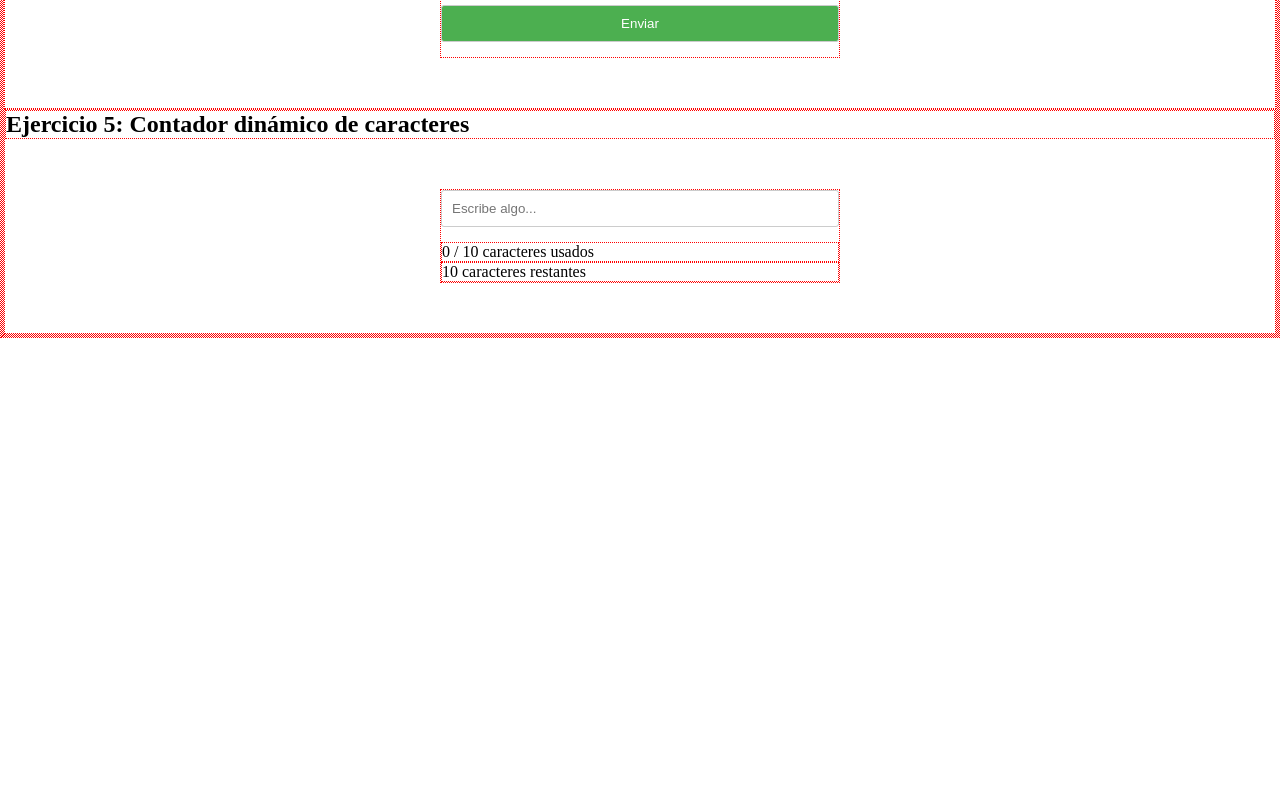
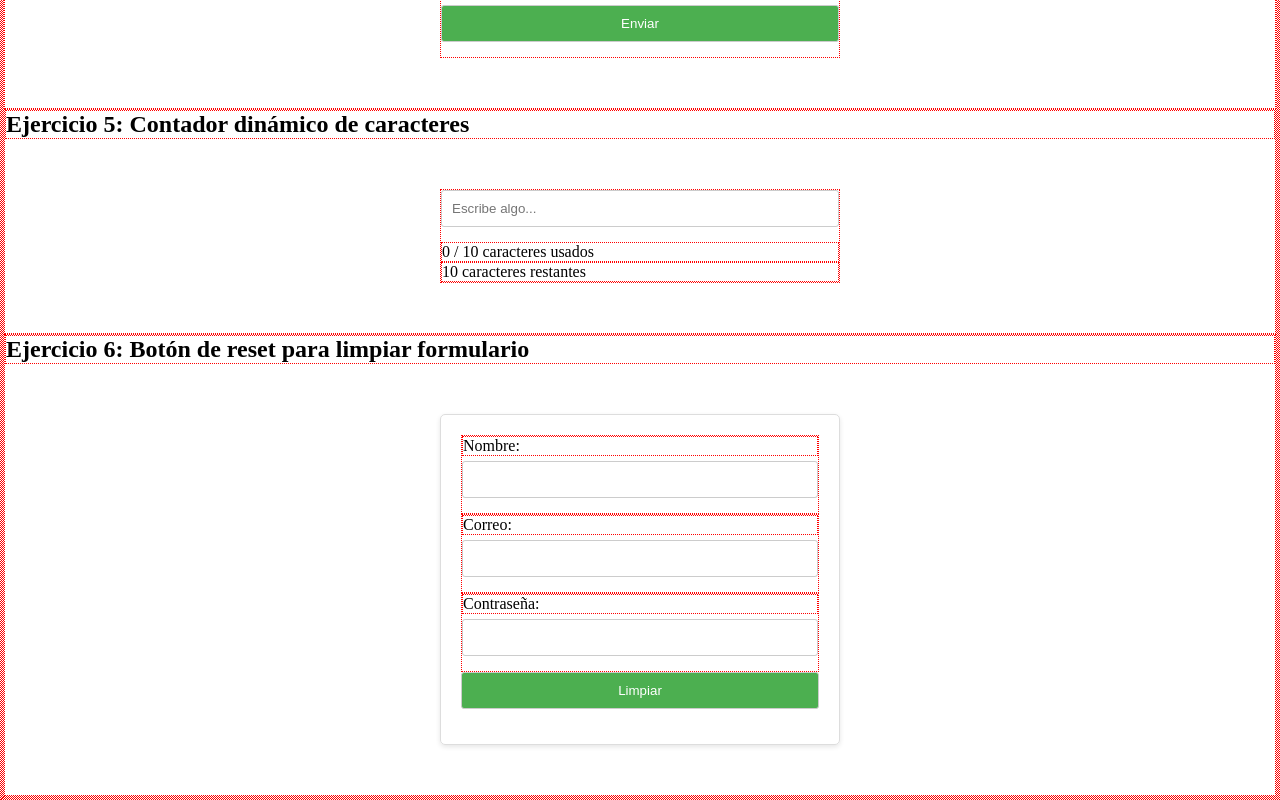
Before and after one commit to EsneiderCdD/Reto2de365, a React (Vite) app: page / in a window 1280 px wide. Shown: the part 1726-2526 px from the top of the page. Before the commit the page ends 2064 px from the top, so only its background shows below. Built offline with nearby package versions, Linux system fonts and the light colour scheme.

Commit message:
Ejercicio 6

```diff
--- a/src/App.jsx
+++ b/src/App.jsx
@@ -235,6 +235,38 @@ const handleChangeExercise5 = (e) => {
   }
 };
 
+{/* EJERCICIO 6 */}
+
+// Paso 1: Definir los estados iniciales y los estados actuales del formulario
+const initialFormStateExercise6 = {
+  name: "",
+  email: "",
+  password: "",
+};
+
+const initialErrorsStateExercise6 = {
+  name: "",
+  email: "",
+  password: "",
+};
+
+const [formExercise6, setFormExercise6] = useState(initialFormStateExercise6);
+const [errorsExercise6, setErrorsExercise6] = useState(initialErrorsStateExercise6);
+
+// Paso 2: Manejador para actualizar los valores del formulario
+const handleChangeExercise6 = (e) => {
+  const { name, value } = e.target;
+  setFormExercise6((prevState) => ({
+    ...prevState,
+    [name]: value,
+  }));
+};
+
+// Paso 3: Manejador para restablecer el formulario
+const handleResetExercise6 = () => {
+  setFormExercise6(initialFormStateExercise6);
+  setErrorsExercise6(initialErrorsStateExercise6);
+};
 
 
   return (
@@ -380,11 +412,46 @@ const handleChangeExercise5 = (e) => {
 
       </div>
 
+      <div>
+    <h2>Ejercicio 6: Botón de reset para limpiar formulario</h2>
+    <form>
+      <div>
+        <label>Nombre:</label>
+        <input
+          type="text"
+          name="name"
+          value={formExercise6.name}
+          onChange={handleChangeExercise6}
+        />
+        {errorsExercise6.name && <p>{errorsExercise6.name}</p>}
+      </div>
+      <div>
+        <label>Correo:</label>
+        <input
+          type="email"
+          name="email"
+          value={formExercise6.email}
+          onChange={handleChangeExercise6}
+        />
+        {errorsExercise6.email && <p>{errorsExercise6.email}</p>}
+      </div>
+      <div>
+        <label>Contraseña:</label>
+        <input
+          type="password"
+          name="password"
+          value={formExercise6.password}
+          onChange={handleChangeExercise6}
+        />
+        {errorsExercise6.password && <p>{errorsExercise6.password}</p>}
+      </div>
+      <button type="button" onClick={handleResetExercise6}>
+        Limpiar
+      </button>
+    </form>
+  </div>
 
-
-
-
-    </div>
+  </div>
   );
 }
 
```
Also changed, not shown: 1 other file (tests, documents, lock files or other folders).
